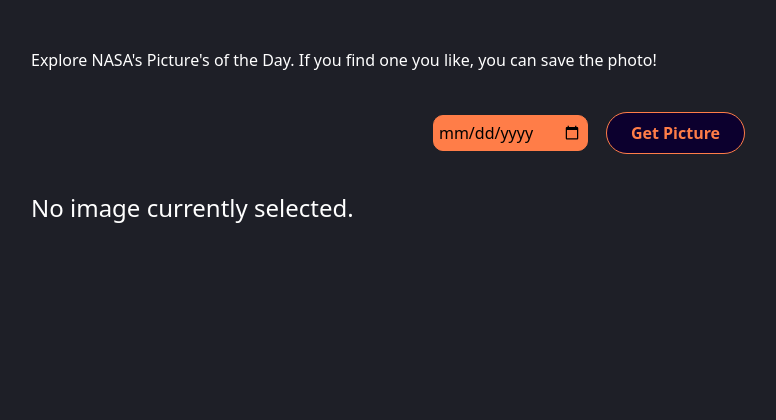
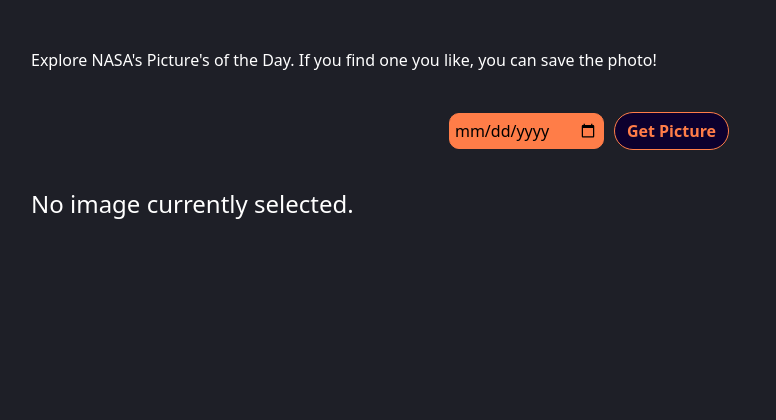
Before and after one commit to AmritpalC/SpaceCAT, a Django app: page /apod/ in a window 1280 px wide. Shown: the part 76-496 px from the top of the page, without its empty margins (51-827 px from the left). Run offline with Django 4.2, Linux system fonts and the light colour scheme; some libraries are stand-ins or nearby versions.

Commit message:
notworking2

```diff
--- a/main_app/static/css/style.css
+++ b/main_app/static/css/style.css
@@ -188,8 +188,7 @@ form {
 .btn-details-album,
 .btn-savephoto {
   transition: all 0.5s ease;
-  width: auto;
-  padding: 0.5rem 1.5rem;
+  width: 100%;
   border-radius: 30px;
   color: rgb(255, 125, 72);
   font-weight: 600;
@@ -253,7 +252,7 @@ form {
   border: 1px solid rgb(255, 125, 72);
   border-radius: 10px;
   padding: 5px;
-  margin-right: 18px;
+  margin-right: 10px;
   margin-top: 8px;
 }
 
--- a/main_app/static/css/style.scss
+++ b/main_app/static/css/style.scss
@@ -200,8 +200,7 @@ form {
 .btn-details-album,
 .btn-savephoto {
 	transition: all .5s ease;
-	width: auto;
-	padding: 0.5rem 1.5rem;
+	width: 100%;
 	border-radius: 30px;
 	color: rgb(255, 125, 72);
 	font-weight: 600;
@@ -227,8 +226,6 @@ form {
 
 .btn-savephoto {
 	height: 42px;
-	margin: auto;
-	display: block;
 }
 
 .btn-pod-details:hover,
@@ -266,7 +263,7 @@ form {
 	border: 1px solid rgb(255, 125, 72);
 	border-radius: 10px;
 	padding: 5px;
-	margin-right: 18px;
+	margin-right: 10px;
 	margin-top: 8px;
   }
 
```
Also changed, not shown: 1 other file.
